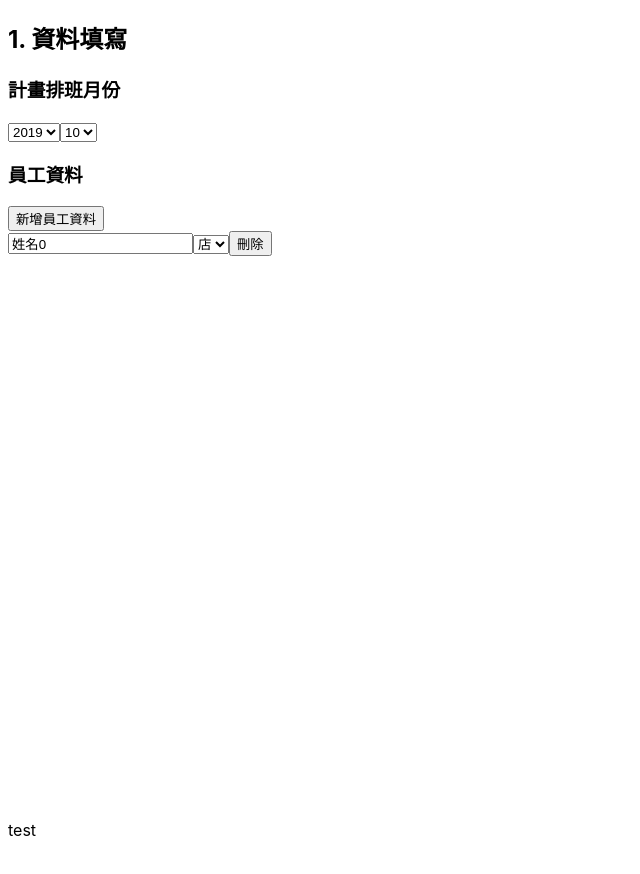
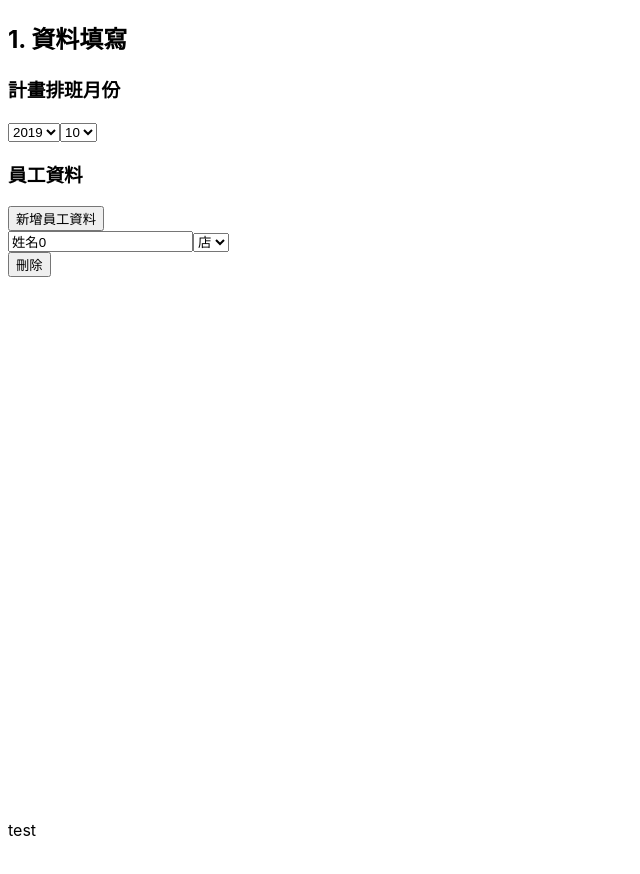
Before and after one commit to ThisWayne/shift-plan-auto-generator, a React (Create React App) app: page / in a window 1280 px wide. Both pictures are taken after a click on the button "新增員工資料". Shown: the top 874 px of the page, without its empty margins (0-640 px from the left). Built offline with nearby package versions, Linux system fonts and the light colour scheme.

Commit message:
fix employee layout

```diff
--- /dev/null
+++ b/src/components/app/employee/employee.css
@@ -0,0 +1,14 @@
+.employee-flex-container {
+  display: flex;
+  flex-direction: column;
+  flex-wrap: wrap;
+  align-content: start;
+  height: 300px;
+  overflow-x: auto;
+}
+
+.employee-flex-container .employee-flex-item {
+  flex: 0 0;
+  width: 250px;
+  padding: 0px 5px 0px 0px;
+}
--- a/src/components/app/employee/employee.jsx
+++ b/src/components/app/employee/employee.jsx
@@ -1,4 +1,5 @@
 import React from 'react';
+import './employee.css';
 
 export default function Employee(props) {
   const {
@@ -6,7 +7,7 @@ export default function Employee(props) {
   } = props;
   const roleSelectOptions = roleOptions.map((role) => <option key={role}>{role}</option>);
   const empList = employeeModels.map((emp) => (
-    <div key={emp.index}>
+    <div className="employee-flex-item" key={emp.index}>
       <input value={emp.name} name="name" data-emp-index={emp.index} onChange={handleEmpDataChange} />
       <select value={emp.role} name="role" data-emp-index={emp.index} onChange={handleEmpDataChange}>
         {roleSelectOptions}
@@ -19,7 +20,9 @@ export default function Employee(props) {
     <div>
       <h3>員工資料</h3>
       <button type="button" onClick={handleAddEmployeeBtnClick}>新增員工資料</button>
-      {empList}
+      <div className="employee-flex-container">
+        {empList}
+      </div>
     </div>
   );
 }
```
